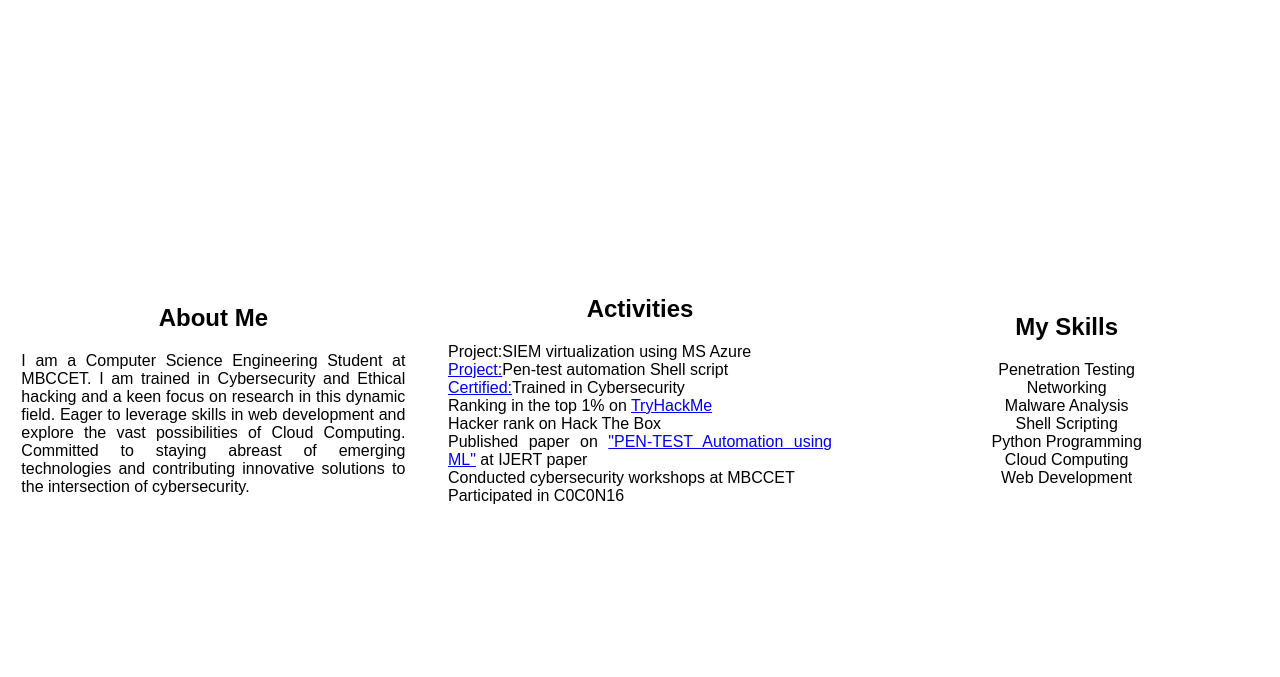
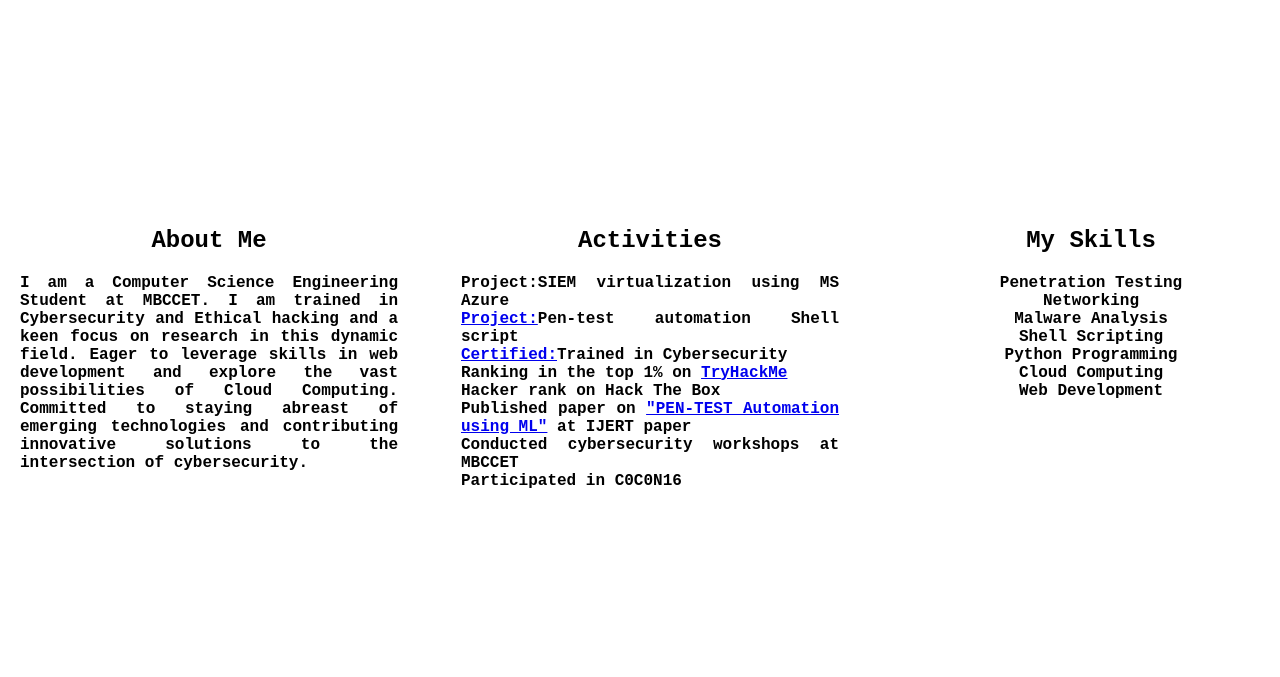
Before and after one commit to pred07/pred07.github.io, a plain HTML site: page index.html in a window 1280 px wide. Shown: the part 843-1520 px from the top of the page. Drawn offline with Linux system fonts and the light colour scheme.

Commit message:
Update style.css

```diff
--- a/style.css
+++ b/style.css
@@ -5,6 +5,14 @@ body{
 }
 .para1{
     text-align: justify;
+    height: 300px;
+}
+.para2{
+    text-align: left;
+    height: 300px;
+}
+.para3{
+    height: 300px;
 }
 section{
     min-height: 100vh;
@@ -30,13 +38,16 @@ section{
     border-radius: 50%;
 }
 .content-section{
+    padding-left: 20px;
     position: relative;
     color: #000000;
     display: flex;
     flex-direction: row;
-    justify-content: space-around;
+    justify-content:space-between;
     align-items: center;
     flex-wrap: wrap;
+    font-family: 'Courier New', Courier, monospace;
+    font-weight: 550;
 }
 .content-section::before{
     content: "";
@@ -53,6 +64,7 @@ section{
 }
 .content-block{
     flex-basis: 30%;
+    min-height: 150px;
 }
 .contact{
     background-image: url('contact.jpg');
```
